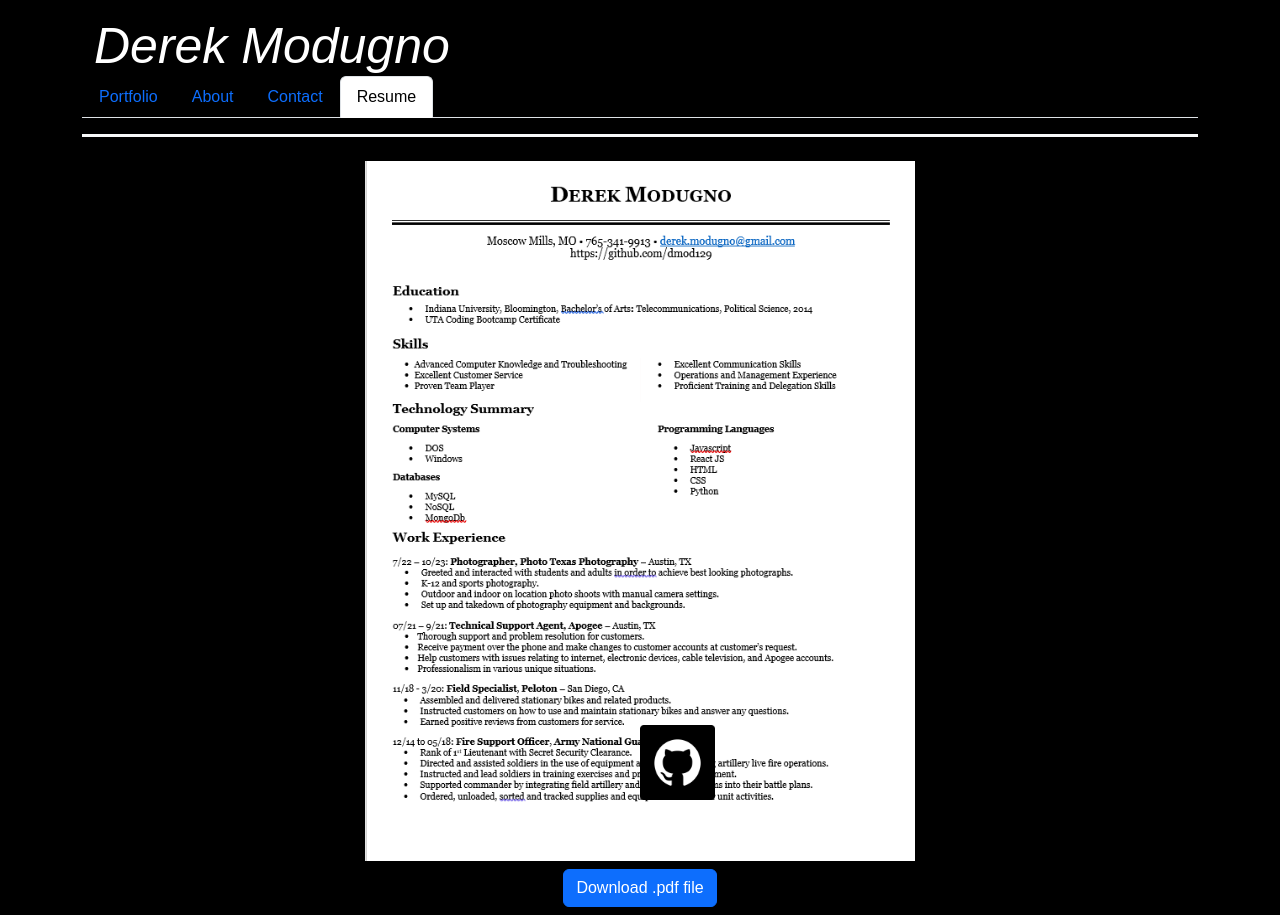
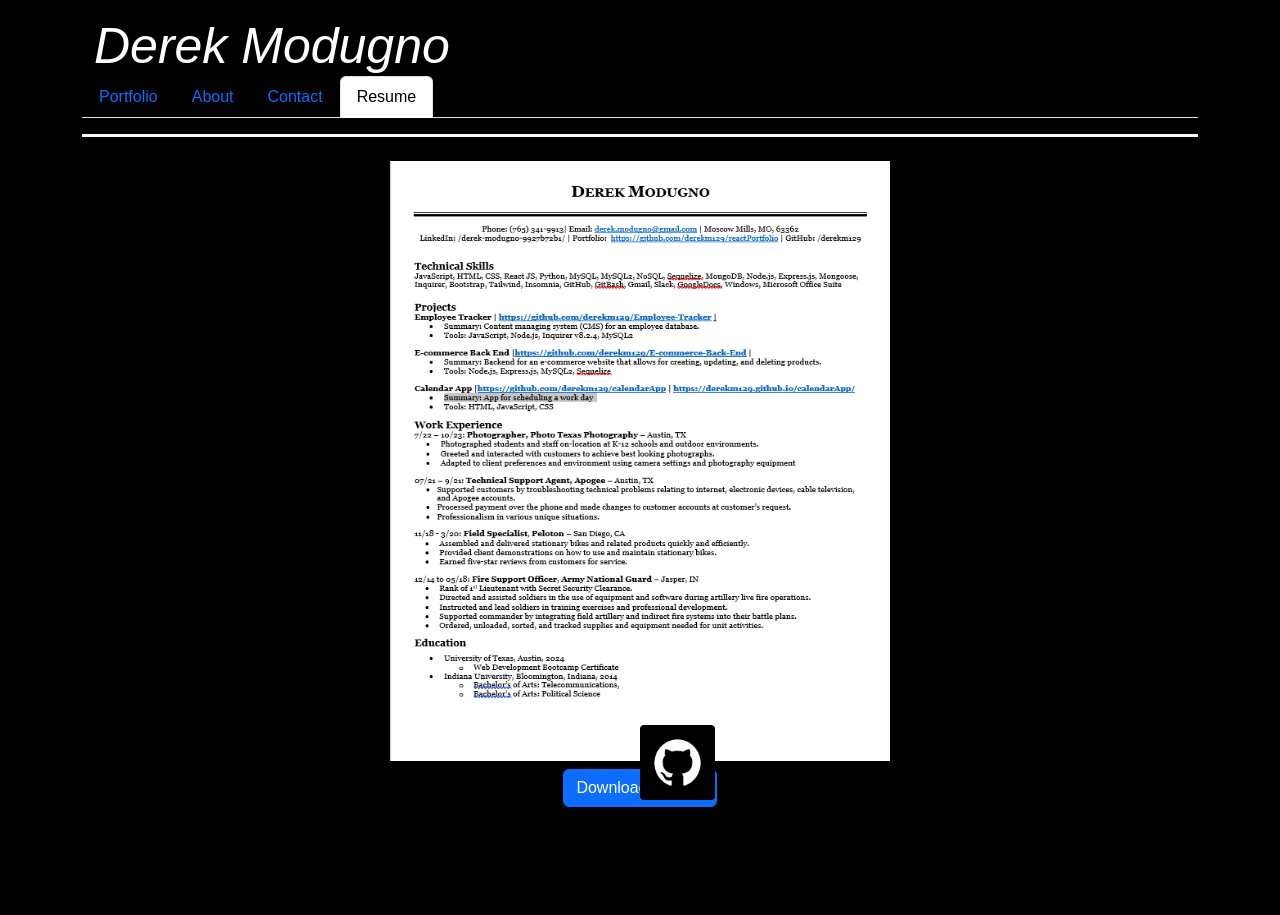
Before and after one commit to derekm129/reactPortfolio, a React (Vite) app: page /Resume in a window 1280 px wide. After the commit the page ends 815 px from the top, so only its background shows below. Built offline with nearby package versions, Linux system fonts and the light colour scheme.

Commit message:
updated resume

```diff
--- a/src/App.css
+++ b/src/App.css
@@ -159,8 +159,8 @@ body {
 }
 
 #resumeImg {
-  height: 700px;
-  width: 550px;
+  height: 600px;
+  width: 500px;
 }
 
 #coming-soon {
--- a/src/pages/Resume.jsx
+++ b/src/pages/Resume.jsx
@@ -1,5 +1,5 @@
 import ResumePDF from '../utils/DerekModugno_Resume2024.pdf';
-import resumejpg from '../assets/images/resume.png'
+import resumejpg from '../assets/images/resume.png';
 
 function App() {
   return (
```
Also changed, not shown: src/assets/images/resume.png, 1 other file (tests, documents, lock files or other folders).
